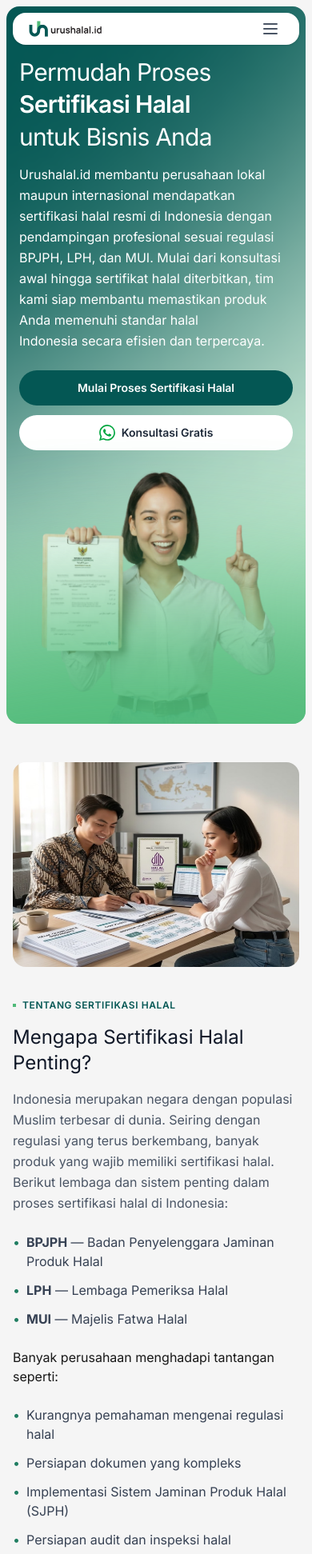
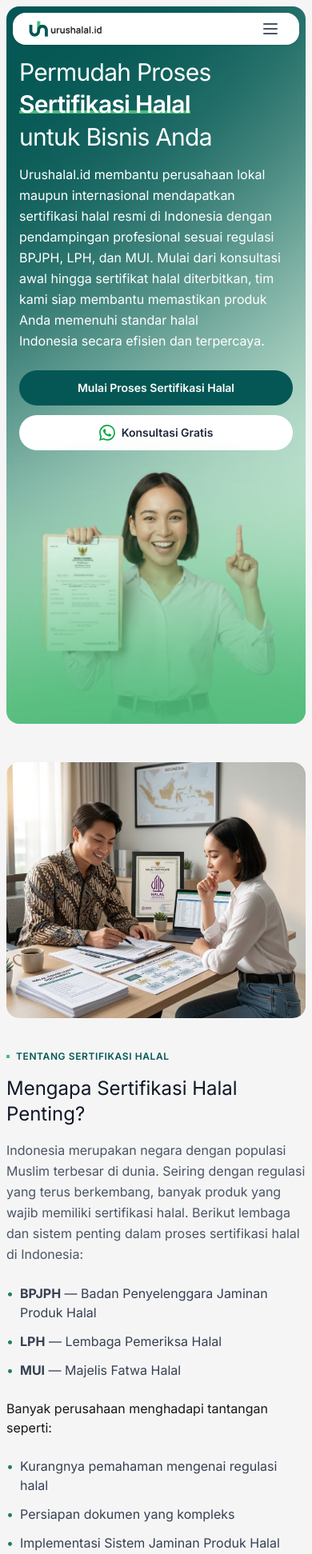
Before and after one commit to ocistok-it/urushalal, a Next.js app: page / in a window 390 px wide. Shown: the top 1943 px of the page at 80% size. Built offline with nearby package versions, Linux system fonts and the light colour scheme.

Commit message:
minor bug fixes

```diff
--- a/app/components/ProdukCarousel.tsx
+++ b/app/components/ProdukCarousel.tsx
@@ -210,7 +210,7 @@
                 draggable={false}
               />
               {/* Label overlay at bottom */}
-              <div className="absolute bottom-0 left-0 md:left-5 right-0 bg-linear-to-t from-black/60 to-transparent p-6 pt-12">
+              <div className="absolute bottom-0 left-0 right-0 bg-linear-to-t from-black/60 to-transparent p-6 pt-12">
                 <h3 className="text-white text-base md:text-xl font-semibold">
                   {item.title}
                 </h3>
--- a/app/page.tsx
+++ b/app/page.tsx
@@ -1,8 +1,8 @@
 import Image from "next/image";
 import Navbar from "./components/Navbar";
-import PendampinganCarousel from "./components/PendampinganCarousel";
 import ProdukCarousel from "./components/ProdukCarousel";
 import BackToTop from "./components/BackToTop";
+import PendampinganCarouselInfinite from "./components/PendampinganCarouselInfinite";
 
 import jumbotronWeb from "@/public/jumbotron_web.png";
 import jumbotron from "@/public/jumbotron.webp";
@@ -33,7 +33,6 @@
 import client7 from "@/public/clients/Client-7.png";
 import client8 from "@/public/clients/Client-8.png";
 import client9 from "@/public/clients/Client-9.png";
-import PendampinganCarouselInfinite from "./components/PendampinganCarouselInfinite";
 
 const phoneNumber = "6281219478493";
 const message =
@@ -63,9 +62,11 @@
             <div className="pt-16 sm:pt-16 md:pt-0 h-full flex flex-col justify-center">
               <h1 className="text-3xl sm:text-4xl md:text-5xl text-white tracking-tight mb-4 md:mb-6">
                 Permudah Proses <br />
-                <span className="font-semibold bg-auto bg-[#3b82f6_70%] leading-normal">
-                  Sertifikasi Halal <br />
+                <span className="font-semibold bg-auto bg-[#3b82f6_70%] leading-normal relative">
+                  <span className="absolute -z-1 bottom-1.5 md:bottom-3 left-0 w-full h-1 md:h-2 bg-teal-400" />
+                  Sertifikasi Halal
                 </span>{" "}
+                <br />
                 untuk Bisnis Anda
               </h1>
               <p className="text-white text-base md:text-lg mb-6 md:mb-8 leading-relaxed">
@@ -167,9 +168,9 @@
 
       {/* Why Halal Certification Section */}
       <section id="tentang" className="py-12 md:py-20 bg-background">
-        <div className="max-w-7xl mx-auto px-4 sm:px-6 lg:px-0">
+        <div className="max-w-7xl mx-auto px-2 sm:px-6 lg:px-0">
           <div className="grid md:grid-cols-2 gap-8 items-center">
-            <div className="relative overflow-hidden rounded-2xl h-64 sm:h-80 md:h-full w-full">
+            <div className="relative overflow-hidden rounded-2xl h-80 sm:h-80 md:h-full w-full">
               <Image
                 className="object-fit"
                 src={sertifikasi}
```
